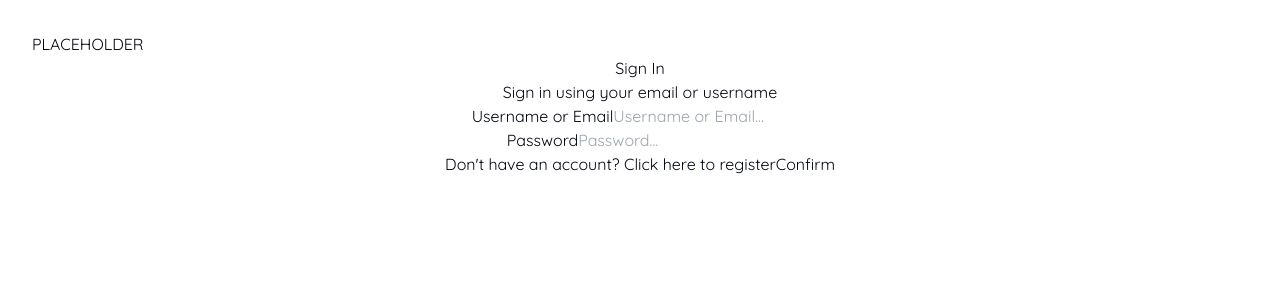
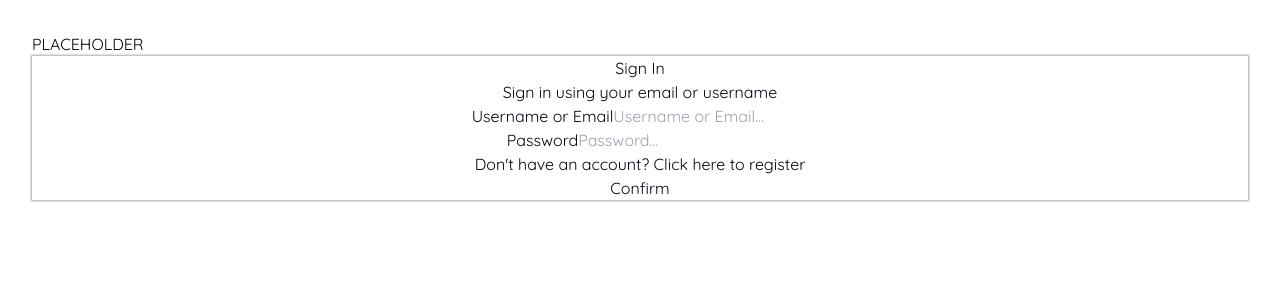
Before and after one commit to xduricai/qck-store, a React (Vite) app in the folder qck-store-fe/: page /login in a window 1280 px wide. Shown: the top 300 px of the page. Built offline with nearby package versions, Linux system fonts and the light colour scheme.

Commit message:
Finished login page

```diff
--- a/qck-store-fe/src/App.tsx
+++ b/qck-store-fe/src/App.tsx
@@ -12,7 +12,6 @@ import { Registration } from './registration/Registration';
 function App() {
   const queryClient = new QueryClient();
   const [user, setUser]  = useState<User>();
-  // const UserContext = useUserContext()
 
   return (
     <QueryClientProvider client={queryClient}>
--- a/qck-store-fe/src/login/Login.tsx
+++ b/qck-store-fe/src/login/Login.tsx
@@ -1,28 +1,57 @@
+import './login.css';
 import { useState } from "react";
 import { Input } from "../shared/Input";
 import { Button } from "../shared/Button";
 import { useNavigate } from "react-router-dom";
+import { User } from '../types/user';
+import { useUserContext } from '../UserContext';
 
 export function Login() {
     const [ identifier, setIdentifier ] = useState('');
     const [ password, setPassword ] = useState('');
+    const [ formErr, setFormErr ] = useState('');
     const navigate = useNavigate();
     const toRegistration = () => navigate('/register');
+    const userContext = useUserContext();
 
-    function submit() {
+    async function submit() {
+        if (identifier.length < 4 || password.length < 4) {
+            setFormErr("Incorrect name, email or password");
+            return;
+        }
 
+        try {
+            const res = await fetch("http://localhost:8080/users/login", {
+                method: "POST",
+                body: JSON.stringify({ identifier, password })
+            });
+            if (res.status === 401) {
+                setFormErr("Incorrect password");
+                return;
+            }
+            if (res.status === 404) {
+                setFormErr("No account matches given username or email")
+                return;
+            }
+
+            const user: User = await res.json();
+            userContext.setUser(user);
+        } catch {
+            setFormErr("An unknown error has occurred");
+            return;
+        }
     }
 
     return (
-        <div className="flex w-max mt-32 mx-auto flex-col content-center py-8 px-16 gap-y-4 rounded shadow-lg">
-            <p>
+        <div className="flex w-max mt-32 mx-auto flex-col content-center py-8 px-16 gap-y-4 rounded even-shadow">
+            <div>
                 <h1 className="text-2xl font-bold">
                     Sign In
                 </h1>
                 <span>
                     Sign in using your email or username
                 </span>
-            </p>
+            </div>
             <Input
                 className="w-72"
                 value={identifier}
@@ -32,14 +61,22 @@ export function Login() {
             />
             <Input
                 className="w-72"
+                type="password"
                 value={password}
                 onChange={setPassword}
                 placeholder="Password..."
                 label="Password"
             />
-            <span onClick={toRegistration} className="text-[13px] font-semibold text-purple-800 hover:underline cursor-pointer">
-                Don't have an account? Click here to register
-            </span>
+            <div>
+                <p onClick={toRegistration} className="text-[13px] font-semibold text-purple-800 hover:underline cursor-pointer">
+                    Don't have an account? Click here to register
+                </p>
+                { !!formErr.length &&
+                    <p className="text-[13px] mt-1 font-semibold text-red-600">
+                        {formErr}
+                    </p>
+                }
+            </div>
             <Button className="ml-auto" label="Confirm" color="accent" onClick={submit} />
         </div>
     );
--- /dev/null
+++ b/qck-store-fe/src/login/login.css
@@ -0,0 +1,3 @@
+.even-shadow {
+    box-shadow: 0 0 2px 1.35px #a1a1aa;
+}
```
